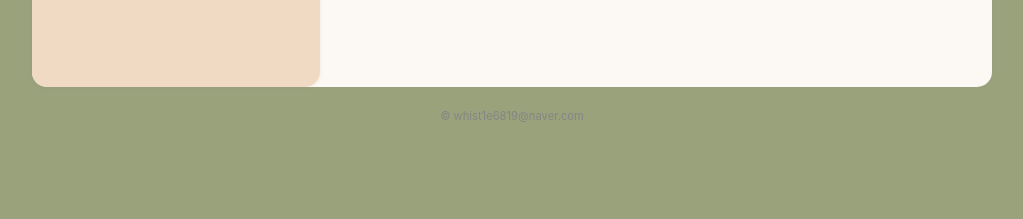
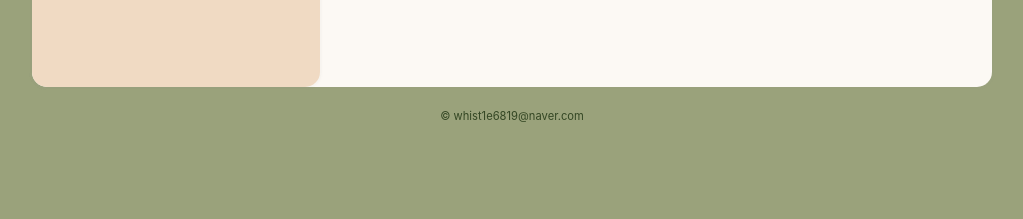
Before and after one commit to hanhwi6819/blog, a Jekyll site: the page built from index.html, in a window 1280 px wide. Shown: the part 700-919 px from the top of the page, without its empty margins (128-1151 px from the left). Built offline with Jekyll 4.4.1, drawn with Linux system fonts in a browser that asks for light colours.

Commit message:
modification

```diff
--- a/assets/css/main.scss
+++ b/assets/css/main.scss
@@ -30,7 +30,7 @@
     --post_link_hover: #87CDBD;
     --inlinecode_text: #FFAA00;
     --blockquote: #333;
-    --footer_font: #858585;
+    --footer_font: #344724;
     --footer_font_a: #000;
     --border_radius: 15px;
 
```
